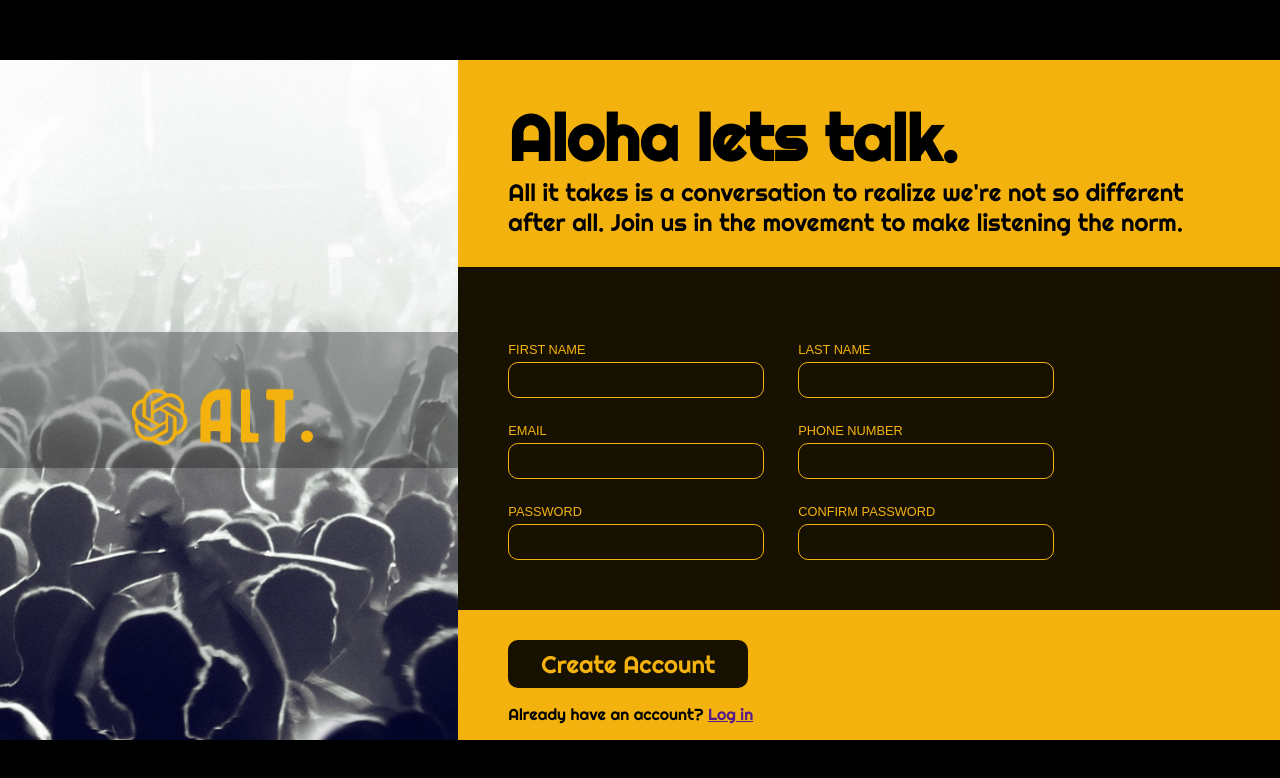
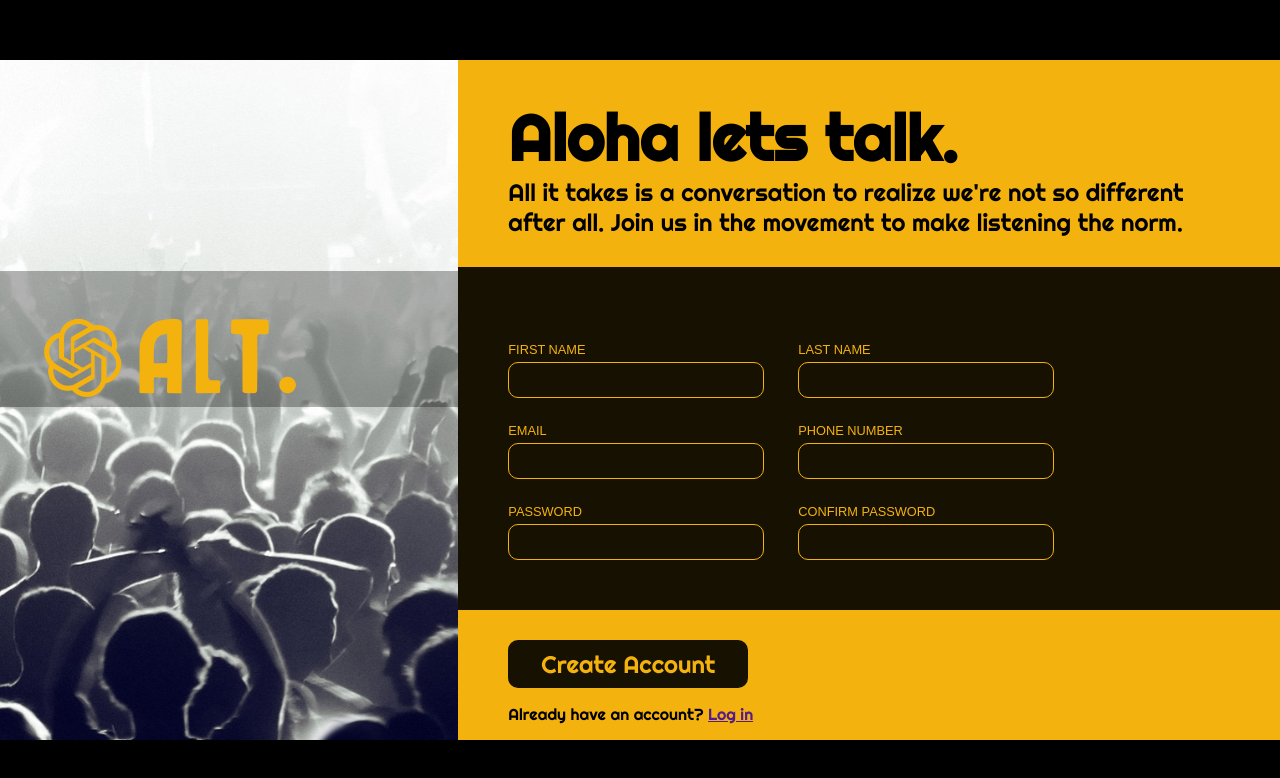
Before and after one commit to just-zack/login_page_odin, a plain HTML site: page index.html in a window 1280 px wide. Drawn offline with Linux system fonts and the light colour scheme.

Commit message:
Change logo styles

```diff
--- a/styles.css
+++ b/styles.css
@@ -47,7 +47,7 @@ body {
 #transparent_block {
     background-color: var(--secondary-color);
     position: absolute;
-    top: 40%;
+    top: 31%;
     opacity: 30%;
     width: 100%;
     height: 20%;
@@ -61,10 +61,10 @@ body {
 }
 
 .logo {
-    max-height: 180px;
+    max-height: 250px;
     padding: 10px;
     position: absolute;
-    top: 37%;
+    top: 23%;
     right: 20%;
 }
 
```
